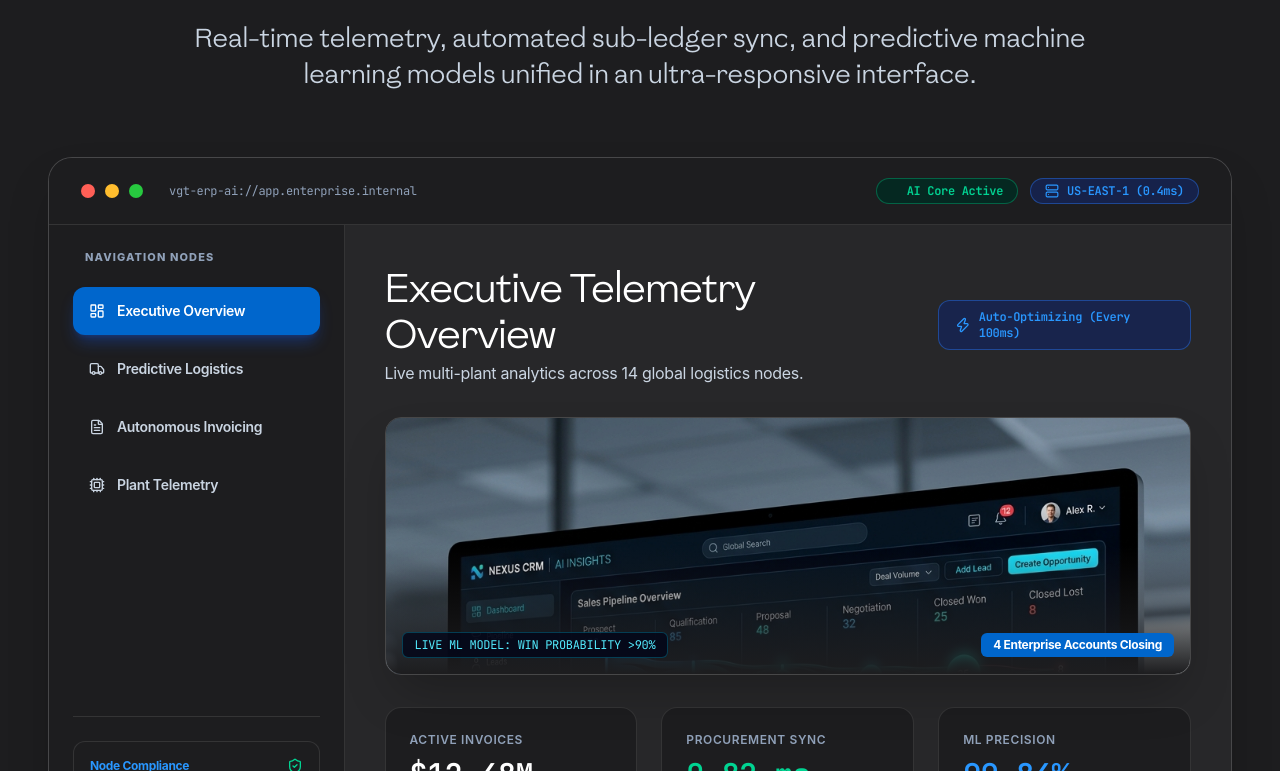
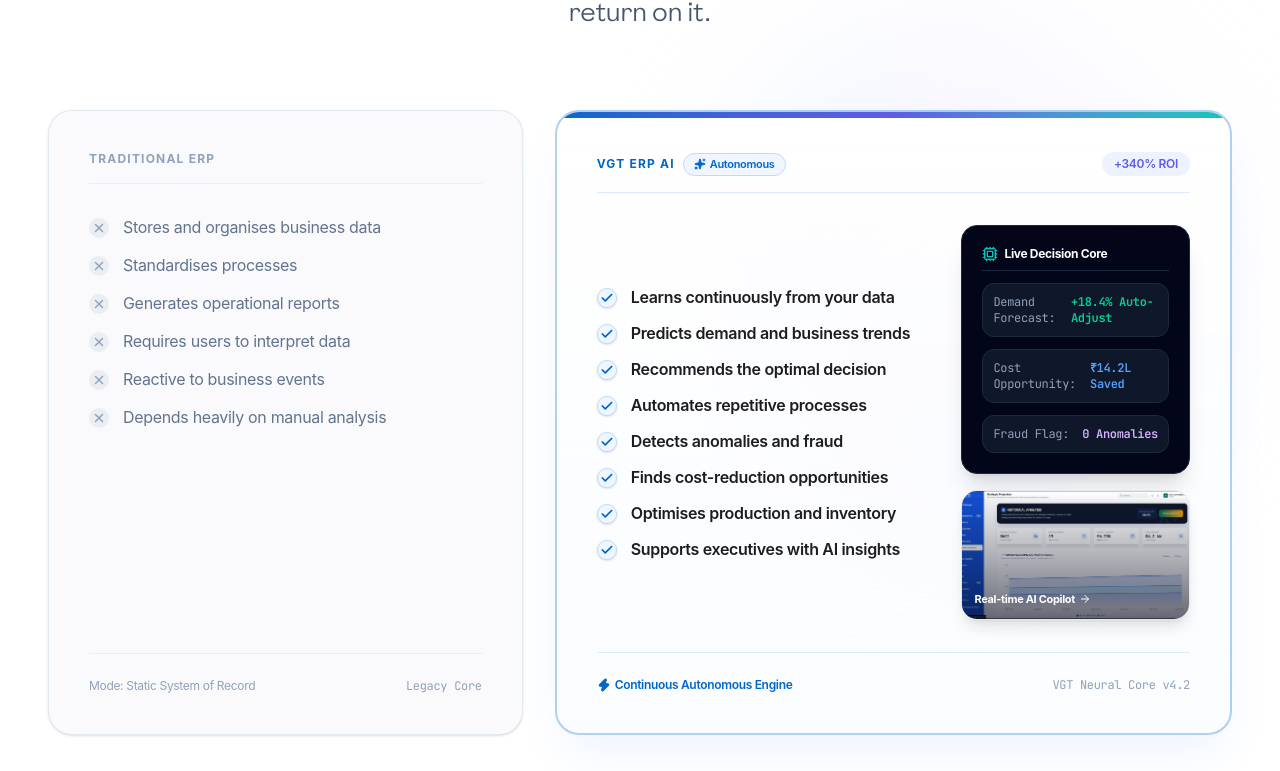
Before and after one commit to Florid6666/VGT-ERP-AI, a React (Vite) app: page / in a window 1280 px wide. Shown: the part 3969-4740 px from the top of the page. Built offline with nearby package versions, Linux system fonts and the light colour scheme.

Commit message:
Add ErpComparisonSection component following WhyVgtSection

```diff
--- a/src/App.tsx
+++ b/src/App.tsx
@@ -3,6 +3,7 @@ import { Navbar } from './components/Navbar';
 import { HeroSection } from './components/HeroSection';
 import { StartingPointsSection } from './components/StartingPointsSection';
 import { WhyVgtSection } from './components/WhyVgtSection';
+import { ErpComparisonSection } from './components/ErpComparisonSection';
 import { ShowcaseDashboard } from './components/ShowcaseDashboard';
 import { FeatureTabs } from './components/FeatureTabs';
 import { IndustryGrid } from './components/IndustryGrid';
@@ -59,6 +60,8 @@ export function App() {
 
         <WhyVgtSection />
 
+        <ErpComparisonSection />
+
         <ShowcaseDashboard />
 
         <FeatureTabs
--- /dev/null
+++ b/src/components/ErpComparisonSection.tsx
@@ -0,0 +1,170 @@
+import React from 'react';
+import { X, Check, Sparkles, Cpu, Zap, ArrowRight } from 'lucide-react';
+
+export const ErpComparisonSection: React.FC = () => {
+  const traditionalFeatures = [
+    'Stores and organises business data',
+    'Standardises processes',
+    'Generates operational reports',
+    'Requires users to interpret data',
+    'Reactive to business events',
+    'Depends heavily on manual analysis',
+  ];
+
+  const aiFeatures = [
+    'Learns continuously from your data',
+    'Predicts demand and business trends',
+    'Recommends the optimal decision',
+    'Automates repetitive processes',
+    'Detects anomalies and fraud',
+    'Finds cost-reduction opportunities',
+    'Optimises production and inventory',
+    'Supports executives with AI insights',
+  ];
+
+  return (
+    <section className="w-full py-20 sm:py-28 bg-white relative overflow-hidden border-b border-[#E5E5EA]">
+      {/* Subtle ambient light glow */}
+      <div className="absolute top-1/2 left-3/4 -translate-x-1/2 -translate-y-1/2 w-[500px] h-[500px] bg-gradient-to-br from-blue-100/40 via-purple-100/30 to-indigo-100/40 blur-3xl pointer-events-none rounded-full" />
+
+      <div className="max-w-7xl mx-auto px-4 sm:px-6 lg:px-12 relative z-10">
+        {/* Section Header */}
+        <div className="flex flex-col items-center text-center max-w-4xl mx-auto mb-16 sm:mb-20">
+          <h2 className="text-3xl sm:text-5xl lg:text-6xl font-extrabold text-[#1D1D1F] tracking-tight leading-tight mb-4">
+            A basic ERP remembers.{' '}
+            <span className="bg-gradient-to-r from-[#0066CC] via-[#5E5CE6] to-[#A259FF] bg-clip-text text-transparent">
+              ERP AI decides.
+            </span>
+          </h2>
+          <p className="lead-text text-slate-600 max-w-2xl font-normal">
+            Same operational backbone. A completely different return on it.
+          </p>
+        </div>
+
+        {/* Dual Comparison Grid Layout with Apple Side Visual Integration */}
+        <div className="grid grid-cols-1 lg:grid-cols-12 gap-8 items-stretch">
+
+          {/* Left Card: TRADITIONAL ERP */}
+          <div className="lg:col-span-5 bg-[#FAFAFC] rounded-3xl p-8 sm:p-10 border border-slate-200/90 shadow-sm flex flex-col justify-between relative group hover:border-slate-300 transition-all duration-300">
+            <div>
+              {/* Header Label */}
+              <div className="flex items-center gap-2 mb-8 pb-4 border-b border-slate-200/60">
+                <span className="text-xs font-bold uppercase tracking-widest text-slate-400">
+                  TRADITIONAL ERP
+                </span>
+              </div>
+
+              {/* Feature List */}
+              <ul className="space-y-4">
+                {traditionalFeatures.map((item, idx) => (
+                  <li key={idx} className="flex items-start gap-3.5 text-sm sm:text-base font-normal text-slate-500">
+                    <div className="w-5 h-5 rounded-full bg-slate-200/70 text-slate-400 flex items-center justify-center shrink-0 mt-0.5">
+                      <X className="w-3.5 h-3.5 stroke-[2.5]" />
+                    </div>
+                    <span className="leading-snug">{item}</span>
+                  </li>
+                ))}
+              </ul>
+            </div>
+
+            {/* Bottom Status Pill */}
+            <div className="mt-10 pt-6 border-t border-slate-200/60 flex items-center justify-between text-xs text-slate-400">
+              <span>Mode: Static System of Record</span>
+              <span className="font-mono">Legacy Core</span>
+            </div>
+          </div>
+
+          {/* Right Card: VGT ERP AI (Prominent Apple Glass Card + Side Visual Graphic) */}
+          <div className="lg:col-span-7 bg-gradient-to-b from-white to-blue-50/30 rounded-3xl p-8 sm:p-10 border-2 border-[#0066CC]/30 shadow-2xl shadow-blue-500/10 flex flex-col justify-between relative overflow-hidden group hover:border-[#0066CC]/60 transition-all duration-300">
+            {/* Top Accent Gradient Border */}
+            <div className="absolute top-0 left-0 right-0 h-1.5 bg-gradient-to-r from-[#0066CC] via-[#5E5CE6] to-[#00C7BE]" />
+
+            <div>
+              {/* Header Label with AI Pulse */}
+              <div className="flex items-center justify-between gap-4 mb-8 pb-4 border-b border-blue-100">
+                <div className="flex items-center gap-2">
+                  <span className="text-xs font-bold uppercase tracking-widest text-[#0066CC]">
+                    VGT ERP AI
+                  </span>
+                  <span className="flex items-center gap-1 text-[11px] font-semibold text-[#0066CC] bg-blue-50 px-2.5 py-0.5 rounded-full border border-blue-200">
+                    <Sparkles className="w-3 h-3 fill-[#0066CC]" /> Autonomous
+                  </span>
+                </div>
+                <span className="text-xs font-semibold text-[#5E5CE6] bg-indigo-50 px-3 py-1 rounded-full">
+                  +340% ROI
+                </span>
+              </div>
+
+              <div className="grid grid-cols-1 md:grid-cols-12 gap-8 items-center">
+                {/* Left Side: Check List (7 cols) */}
+                <div className="md:col-span-7">
+                  <ul className="space-y-3.5">
+                    {aiFeatures.map((item, idx) => (
+                      <li key={idx} className="flex items-start gap-3.5 text-sm sm:text-base font-semibold text-[#1D1D1F]">
+                        <div className="w-5 h-5 rounded-full bg-blue-50 border border-blue-200 text-[#0066CC] flex items-center justify-center shrink-0 mt-0.5 shadow-sm group-hover:bg-[#0066CC] group-hover:text-white group-hover:border-[#0066CC] transition-all duration-200">
+                          <Check className="w-3.5 h-3.5 stroke-[3]" />
+                        </div>
+                        <span className="leading-snug">{item}</span>
+                      </li>
+                    ))}
+                  </ul>
+                </div>
+
+                {/* Right Side: Apple-Style AI Intelligence Card Visual (5 cols) */}
+                <div className="md:col-span-5 flex flex-col gap-4">
+                  {/* Floating Telemetry Box */}
+                  <div className="bg-slate-950 text-white rounded-2xl p-5 border border-slate-800 shadow-xl relative overflow-hidden transform transition-all group-hover:scale-105 duration-300">
+                    <div className="flex items-center justify-between text-xs text-slate-400 mb-3 pb-2 border-b border-slate-800">
+                      <span className="flex items-center gap-1.5 font-bold text-white">
+                        <Cpu className="w-4 h-4 text-[#00C7BE]" /> Live Decision Core
+                      </span>
+                      <span className="w-2 h-2 rounded-full bg-emerald-400 animate-ping" />
+                    </div>
+
+                    <div className="space-y-3 font-mono text-xs">
+                      <div className="p-2.5 rounded-xl bg-slate-900 border border-slate-800 flex justify-between items-center">
+                        <span className="text-slate-400">Demand Forecast:</span>
+                        <span className="text-emerald-400 font-bold">+18.4% Auto-Adjust</span>
+                      </div>
+                      <div className="p-2.5 rounded-xl bg-slate-900 border border-slate-800 flex justify-between items-center">
+                        <span className="text-slate-400">Cost Opportunity:</span>
+                        <span className="text-blue-400 font-bold">₹14.2L Saved</span>
+                      </div>
+                      <div className="p-2.5 rounded-xl bg-slate-900 border border-slate-800 flex justify-between items-center">
+                        <span className="text-slate-400">Fraud Flag:</span>
+                        <span className="text-purple-300 font-bold">0 Anomalies</span>
+                      </div>
+                    </div>
+                  </div>
+
+                  {/* Dashboard Screenshot Preview Thumbnail */}
+                  <div className="rounded-2xl overflow-hidden border border-slate-200 shadow-lg relative group/img">
+                    <img
+                      src="/images/erp_strategic_projection.png"
+                      alt="VGT ERP AI Decision Interface"
+                      className="w-full h-32 object-cover object-top transition-transform duration-500 group-hover/img:scale-110"
+                    />
+                    <div className="absolute inset-0 bg-gradient-to-t from-slate-950/60 to-transparent flex items-end p-3">
+                      <span className="text-[11px] font-bold text-white flex items-center gap-1">
+                        Real-time AI Copilot <ArrowRight className="w-3 h-3" />
+                      </span>
+                    </div>
+                  </div>
+                </div>
+              </div>
+            </div>
+
+            {/* Bottom Status Bar */}
+            <div className="mt-8 pt-6 border-t border-blue-100 flex items-center justify-between text-xs text-slate-500">
+              <span className="font-semibold text-[#0066CC] flex items-center gap-1">
+                <Zap className="w-3.5 h-3.5 fill-[#0066CC]" /> Continuous Autonomous Engine
+              </span>
+              <span className="font-mono text-slate-400">VGT Neural Core v4.2</span>
+            </div>
+          </div>
+
+        </div>
+      </div>
+    </section>
+  );
+};
```
